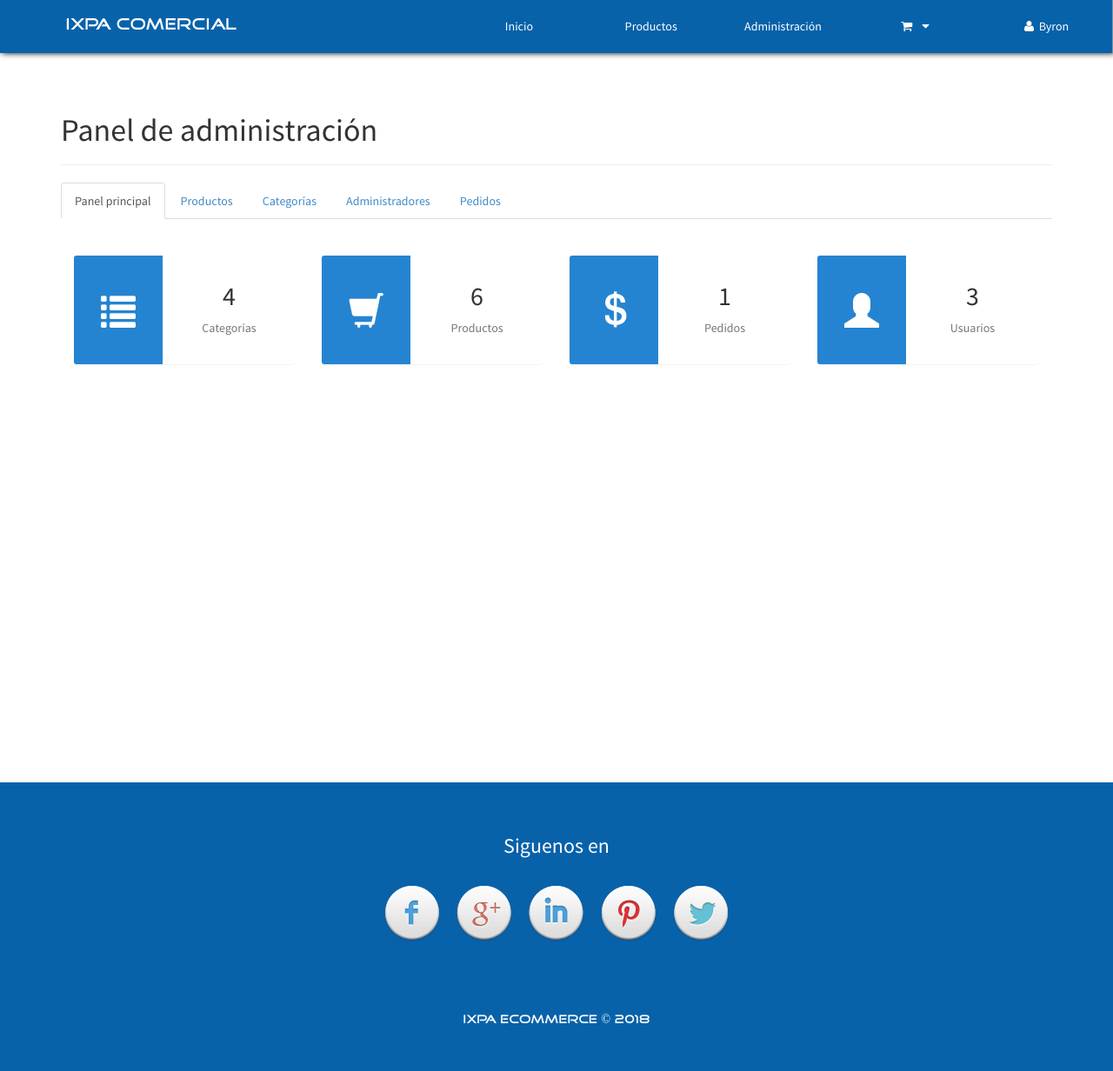
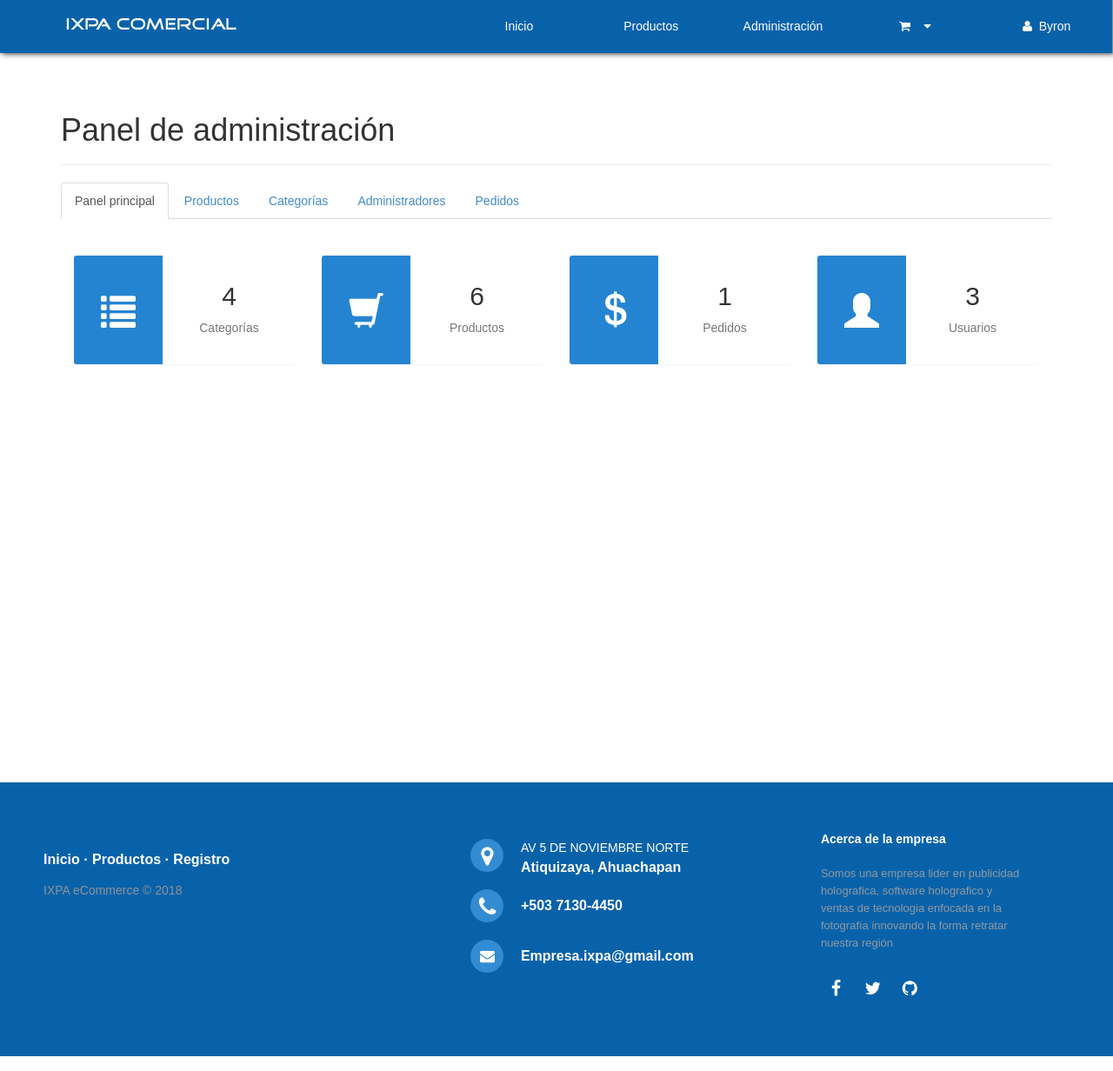
Before and after one commit to BJBM/Control-de-pedidos-y-catalogo, a PHP site: page /configAdmin.php in a window 1280 px wide. Shown: the whole page at 87% size. Run offline with PHP 8.4, Linux system fonts and the light colour scheme; a user stored in the database is signed in; data comes from the database, SQL or seed files in the repository; both versions use the stored data as it was after the commit.

Commit message:
Add files via upload

```diff
--- /dev/null
+++ b/css/demo.css
@@ -0,0 +1,100 @@
+@import url('http://fonts.googleapis.com/css?family=Open+Sans:400,700');
+
+*{
+	padding:0;
+	margin:0;
+}
+
+html{
+	background-color: #eaf0f2;
+}
+
+body{
+	font:14px/1.5 Arial, Helvetica, sans-serif;
+}
+
+header{
+	text-align: center;
+	padding-top: 100px;
+	margin-bottom:200px;
+}
+
+header h1{
+	font: normal 32px/1.5 'Open Sans', sans-serif;
+	color: #3F71AE;
+	padding-bottom: 16px;
+}
+
+header h2{
+	color: #F05283;
+}
+
+header h2 a{
+	color:inherit;
+	text-decoration: none;
+	display: inline-block;
+	border: 1px solid #F05283;
+	padding: 10px 15px;
+	border-radius: 3px;
+	font: bold 14px/1 'Open Sans', sans-serif;
+	text-transform: uppercase;
+}
+
+header h2 a:hover{
+	background-color:#F05283;
+	transition:0.2s;
+	color:#fff;
+}
+
+header ul {
+	max-width: 600px;
+	margin: 60px auto 0;
+}
+
+header ul a{
+	text-decoration: none;
+	color: #FFF;
+	text-align: left;
+	background-color: #B9C1CA;
+	padding: 10px 16px;
+	border-radius: 2px;
+	opacity: 0.8;
+	font-size: 16px;
+	display: inline-block;
+	margin: 4px;
+	line-height: 1;
+	outline: none;
+
+	transition: 0.2s ease;
+}
+
+header ul li a.active{
+	background-color: #66B650;
+	pointer-events: none;
+}
+
+header ul li a:hover {
+	opacity: 1;
+}
+
+header ul{
+	list-style: none;
+	padding: 0;
+}
+
+header ul li{
+	display: inline-block;
+}
+
+
+/* In our demo, the footers are fixed to the bottom of the page */
+
+footer{
+	position: fixed;
+	bottom: 0;
+}
+
+@media (max-height:800px){
+	footer { position: static; }
+	header { padding-top:40px; }
+}
--- /dev/null
+++ b/css/info.css
@@ -0,0 +1,163 @@
+.footer-distributed{
+	background-color: #0862aa;
+	box-shadow: 0 1px 1px 0 rgba(0, 0, 0, 0.12);
+	box-sizing: border-box;
+	width: 100%;
+	text-align: left;
+	font: bold 16px sans-serif;
+	padding: 55px 50px;
+
+}
+
+.footer-distributed .footer-left,
+.footer-distributed .footer-center,
+.footer-distributed .footer-right{
+	display: inline-block;
+	vertical-align: top;
+}
+
+.mail{
+	color: #33383b;
+}
+
+.footer-distributed .footer-left{
+	width: 40%;
+}
+
+
+
+.footer-distributed h3{
+	color:  #ffffff;
+	font: normal 36px 'Cookie', cursive;
+	margin: 0;
+}
+
+.footer-distributed h3 span{
+	color:  #5383d3;
+}
+
+
+.footer-distributed .footer-links{
+	color:  #ffffff;
+	margin: 20px 0 12px;
+	padding: 0;
+}
+
+.footer-distributed .footer-links a{
+	display:inline-block;
+	line-height: 1.8;
+	text-decoration: none;
+	color:  inherit;
+}
+
+.footer-distributed .footer-company-name{
+	color:  #8f9296;
+	font-size: 14px;
+	font-weight: normal;
+	margin: 0;
+}
+
+.footer-distributed .footer-center{
+	width: 35%;
+}
+
+.footer-distributed .footer-center i{
+	background-color:  #328cd3;
+	color: #ffffff;
+	font-size: 25px;
+	width: 38px;
+	height: 38px;
+	border-radius: 50%;
+	text-align: center;
+	line-height: 42px;
+	margin: 10px 15px;
+	vertical-align: middle;
+}
+
+.footer-distributed .footer-center i.fa-envelope{
+	font-size: 17px;
+	line-height: 38px;
+}
+
+.footer-distributed .footer-center p{
+	display: inline-block;
+	color: #ffffff;
+	vertical-align: middle;
+	margin:0;
+}
+
+.footer-distributed .footer-center p span{
+	display:block;
+	font-weight: normal;
+	font-size:14px;
+	line-height:2;
+}
+
+.footer-distributed .footer-center p a{
+	color:  #fff;
+	text-decoration: none;;
+}
+
+
+.footer-distributed .footer-right{
+	width: 20%;
+}
+
+.footer-distributed .footer-company-about{
+	line-height: 20px;
+	color:  #92999f;
+	font-size: 13px;
+	font-weight: normal;
+	margin: 0;
+}
+
+.footer-distributed .footer-company-about span{
+	display: block;
+	color:  #ffffff;
+	font-size: 14px;
+	font-weight: bold;
+	margin-bottom: 20px;
+}
+
+.footer-distributed .footer-icons{
+	margin-top: 25px;
+}
+
+.footer-distributed .footer-icons a{
+	display: inline-block;
+	width: 35px;
+	height: 35px;
+	cursor: pointer;
+	border-radius: 2px;
+
+	font-size: 20px;
+	color: #ffffff;
+	text-align: center;
+	line-height: 35px;
+
+	margin-right: 3px;
+	margin-bottom: 5px;
+}
+
+/* If you don't want the footer to be responsive, remove these media queries */
+
+@media (max-width: 880px) {
+
+	.footer-distributed{
+		font: bold 14px sans-serif;
+	}
+
+	.footer-distributed .footer-left,
+	.footer-distributed .footer-center,
+	.footer-distributed .footer-right{
+		display: block;
+		width: 100%;
+		margin-bottom: 40px;
+		text-align: center;
+	}
+
+	.footer-distributed .footer-center i{
+		margin-left: 0;
+	}
+
+}
--- a/css/style.css
+++ b/css/style.css
@@ -93,7 +93,7 @@ footer{
     width: 100%;
     color: #fff;
     background-color: #0862aa;
-    padding: 40px 0px;
+    padding: 1px 0px;
 }
 .social-icon{
     margin: 7px 7px;
@@ -159,6 +159,9 @@ footer{
 .panel-value h2 {
     margin-top: 30px;
 }
+.tittle-footer{
+    width: 10%;
+}
 #carrito-compras-tienda{
     width: 100%;
     padding: 20px;
@@ -170,7 +173,7 @@ footer{
 }
 /* ========================================= index styles ======================================*/
 #container-page-index{
-    background-image: url(../assets/img/header2.JPG);
+    background-image: url(../assets/img/fondo.JPG);
 }
 #jumbotron-index{
     margin: 0px;
@@ -191,7 +194,7 @@ footer{
 }
 /* ========================================= product styles ======================================*/
 #container-page-product{
-    background-image: url(../assets/img/header2.JPG);
+    background-image: url(../assets/img/fondo.JPG);
 }
 #store, #infoproduct, #container-pedido{
     background-color: rgba(255,255,255,.97);
@@ -199,7 +202,7 @@ footer{
 }
 /* ========================================= registration styles ======================================*/
 #container-page-registration{
-    background-image: url(../assets/img/header2.jpg);
+    background-image: url(../assets/img/fondo.jpg);
 }
 #form-registration{
     min-height: 900px;
@@ -214,7 +217,7 @@ footer{
 }
 /* ========================================= configAdmin styles ======================================*/
 #container-page-configAdmin{
-    background-image: url(../assets/img/header2.JPG);
+    background-image: url(../assets/img/fondo.JPG);
 }
 #prove-product-cat-config{
     background-color: #fff;
--- a/inc/footer.php
+++ b/inc/footer.php
@@ -1,22 +1,54 @@
-<footer>
-    <h3 class="text-center">Siguenos en</h3><br>
-    <ul class="list-unstyled text-center">
-        <a href="#" class="social-icon all-elements-tooltip" data-toggle="tooltip" data-placement="bottom" title="Facebook">
-            <img src="assets/icons/social-facebook.png" alt="facebook-icon">
-        </a>
-        <a href="#" class="social-icon all-elements-tooltip" data-toggle="tooltip" data-placement="bottom" title="Google +">
-            <img src="assets/icons/social-googleplus.png" alt="googleplus-icon">
-        </a>
-        <a href="#" class="social-icon all-elements-tooltip" data-toggle="tooltip" data-placement="bottom" title="Linkedin">
-            <img src="assets/icons/social-linkedin.png" alt="linkedin-icon">
-        </a>
-        <a href="#" class="social-icon all-elements-tooltip" data-toggle="tooltip" data-placement="bottom" title="Pinterest">
-            <img src="assets/icons/social-pinterest.png" alt="pinterest-icon">
-        </a>
-        <a href="#" class="social-icon all-elements-tooltip" data-toggle="tooltip" data-placement="bottom" title="Twitter">
-            <img src="assets/icons/social-twitter.png" alt="twitter-icon">
-        </a>
-    </ul>
-    <br><br><br>
-    <h5 class="text-center tittles-pages-logo">IXPA eCommerce &copy; 2018</h5>
-</footer>
+
+        <footer class="footer-distributed">
+
+            <div class="footer-left">
+
+
+                <p class="footer-links">
+                    <a href="index.php">Inicio</a>
+                    ·
+                    <a href="product.php">Productos</a>
+                    ·
+                    <a href="registration.php">Registro</a>
+                </p>
+
+                <p class="footer-company-name">IXPA eCommerce &copy; 2018</p>
+            </div>
+
+            <div class="footer-center">
+
+                <div>
+                    <i class="fa fa-map-marker"></i>
+                    <p><span>AV 5 DE NOVIEMBRE NORTE</span> Atiquizaya, Ahuachapan</p>
+                </div>
+
+                <div>
+                    <i class="fa fa-phone"></i>
+                    <p>+503 7130-4450</p>
+                </div>
+
+                <div>
+                    <i class="fa fa-envelope"></i>
+                    <p><a href="mailto:support@company.com">Empresa.ixpa@gmail.com</a></p>
+                </div>
+
+            </div>
+
+            <div class="footer-right">
+
+                <p class="footer-company-about">
+                    <span>Acerca de la empresa</span>
+                    Somos una empresa lider en publicidad holografica, software holografico y ventas de tecnologia enfocada en la fotografía innovando la forma retratar nuestra región
+                </p>
+
+                <div class="footer-icons">
+
+                    <a href="#"><i class="fa fa-facebook"></i></a>
+                    <a href="#"><i class="fa fa-twitter"></i></a>
+                    <a href="#"><i class="fa fa-github"></i></a>
+
+                </div>
+
+            </div>
+
+        </footer>
--- a/inc/link.php
+++ b/inc/link.php
@@ -11,3 +11,10 @@
 <script src="js/autohidingnavbar.min.js"></script>
 <script src="js/main.js"></script>
 <script src="js/carrito.js"></script>
+	<meta charset="utf-8">
+	<meta http-equiv="X-UA-Compatible" content="IE=edge">
+	<meta name="viewport" content="width=device-width, initial-scale=1">
+	<meta name="keywords" content="footer, address, phone, icons" />
+	<link rel="stylesheet" href="css/demo.css">
+	<link rel="stylesheet" href="css/info.css">
+	<link href="http://fonts.googleapis.com/css?family=Cookie" rel="stylesheet" type="text/css">
```
Also changed, not shown: baseDatos.sql (added, +157 -0 lines), index.php (+1 -17 lines), assets/icons/logo.ico, assets/icons/social-facebook.png, assets/icons/social-googleplus.png, assets/icons/social-twitter.png, assets/img/fondo.jpg (added), assets/img/video.png (added).
